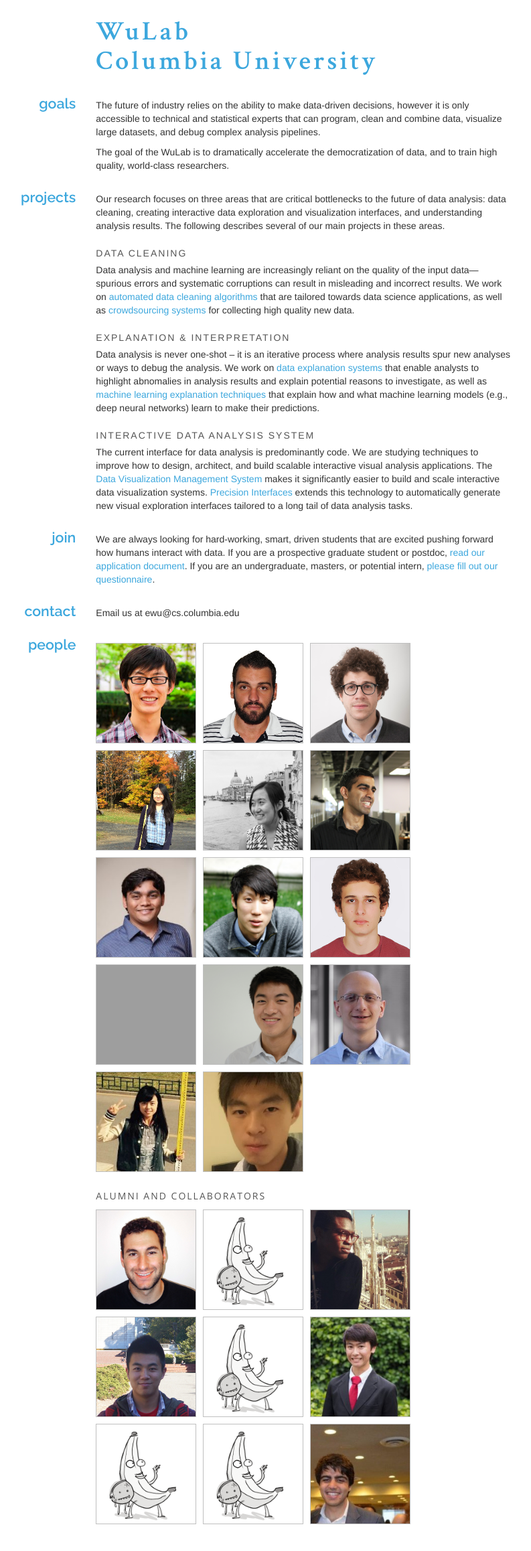
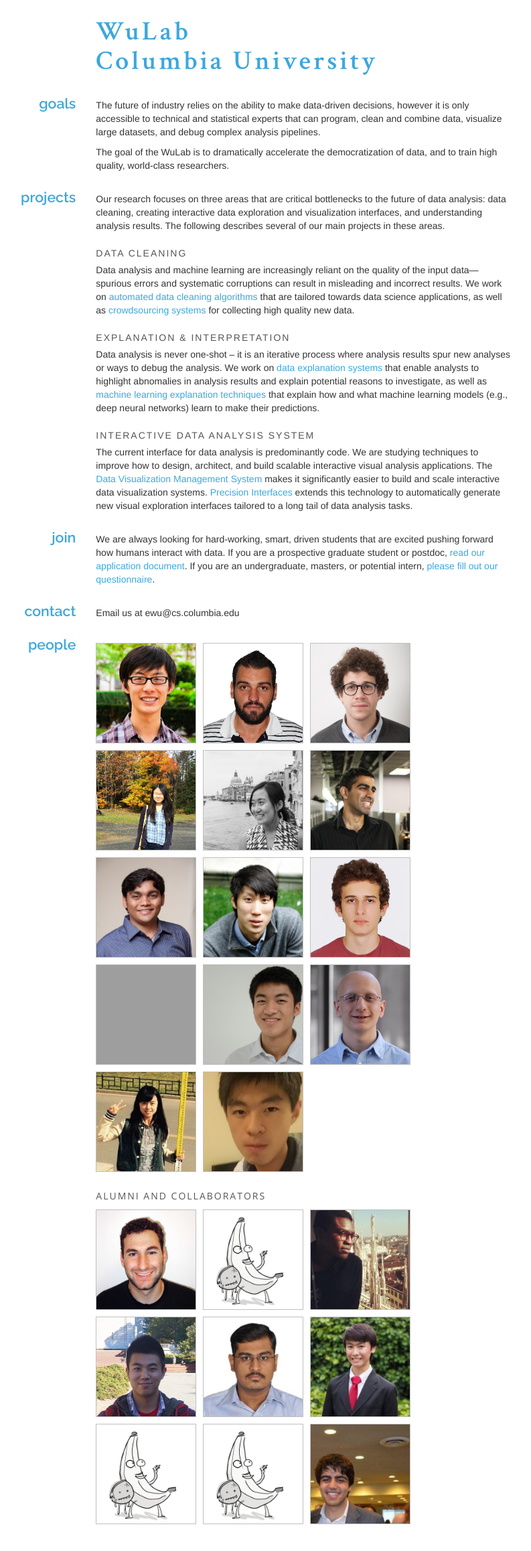
Before and after one commit to cudbg/lab, a Jekyll site: the page built from index.md, in a window 1280 px wide. Shown: the whole page at 67% size, without its empty margins (141-934 px from the left). Built offline with Jekyll 4.4.1, drawn with Linux system fonts in a browser that asks for light colours; some web fonts are replaced; grey boxes are pictures that could not be loaded.

Commit message:
added ppl

```diff
--- a/_data/people.yml
+++ b/_data/people.yml
@@ -76,6 +76,8 @@
     url: http://www.miaozhengjie.com/
     role: Masters
   - name: Sharan Suryanarayanan
+    url: https://www.linkedin.com/in/sharansuryanarayanan
+    img: sharan.jpg
     role: Masters
   - name: Larry Xu
     img: larryxu.jpg
```
Also changed, not shown: files/images/people/sharan.jpg (added).
